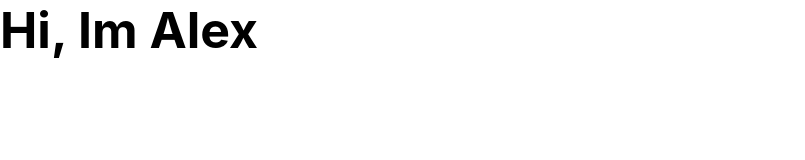
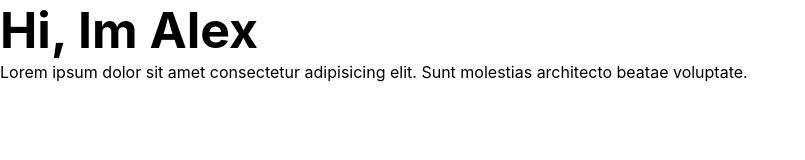
Before and after one commit to Alexmaji12/alex, a plain HTML site: page index.html in a window 1280 px wide. Shown: the whole page, without its empty margins (0-805 px from the left). Drawn offline with Linux system fonts and the light colour scheme.

Commit message:
updated html and styles

```diff
--- a/index.html
+++ b/index.html
@@ -8,5 +8,6 @@
 </head>
 <body>
     <h1>Hi, Im Alex</h1>
+    <p>Lorem ipsum dolor sit amet consectetur adipisicing elit. Sunt molestias architecto beatae voluptate.</p>
 </body>
 </html>
--- a/styles.css
+++ b/styles.css
@@ -7,3 +7,8 @@
 h1 {
     font-size: 50px;
 }
+
+p {
+    line-break: loose;
+    line-height: 1.5em;
+}
```
